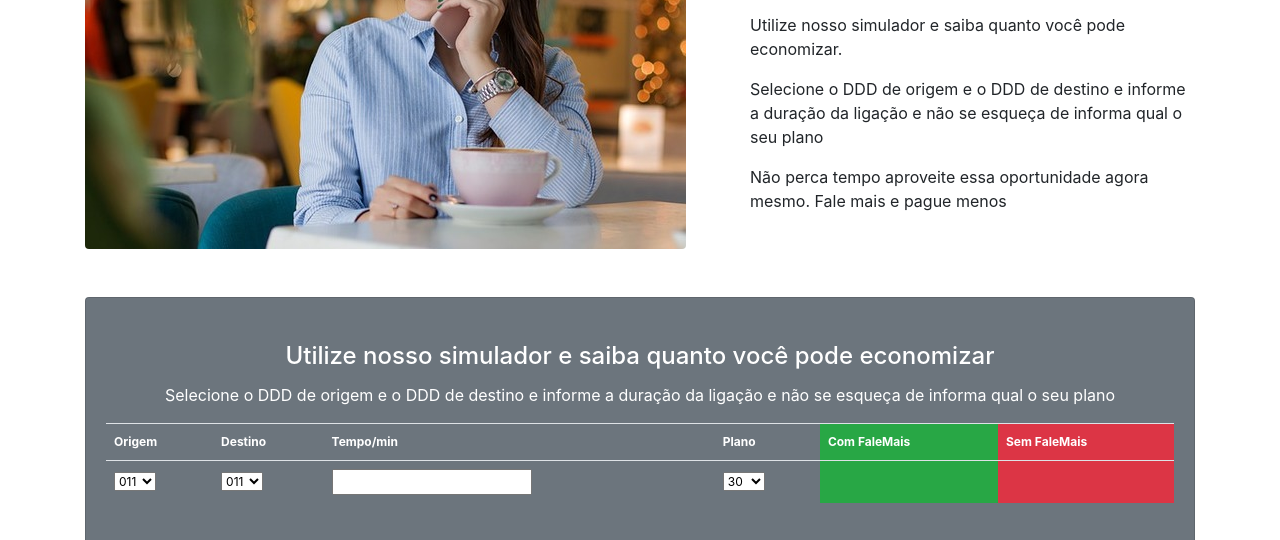
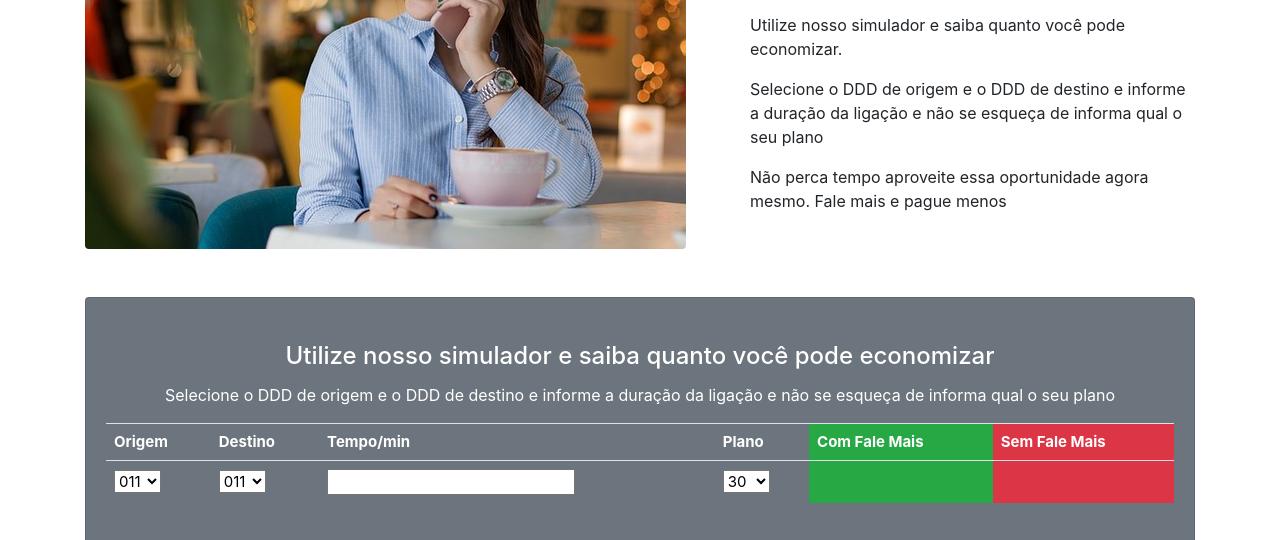
Before and after one commit to JuniorMagalhaesDeAlcantara/Desafio, a plain HTML site: page index.html in a window 1280 px wide. Shown: the part 255-795 px from the top of the page. Drawn offline with Linux system fonts and the light colour scheme.

Commit message:
Correção de Tamanho de fonte

```diff
--- a/css/estilo.css
+++ b/css/estilo.css
@@ -1,8 +1,4 @@
-/*!
- * Start Bootstrap - Small Business (https://startbootstrap.com/template-overviews/small-business)
- * Copyright 2013-2019 Start Bootstrap
- * Licensed under MIT (https://github.com/BlackrockDigital/startbootstrap-small-business/blob/master/LICENSE)
- */
+
 body {
   padding-top: 56px;
 }
@@ -21,7 +17,7 @@
 
 .table th,
 .table td {
-  font-size: 12px;
+  font-size: 15px;
   padding: 8px;
   line-height: 20px;
   text-align: left;
--- a/index.html
+++ b/index.html
@@ -59,8 +59,8 @@
                         <th>Destino</th>
                         <th>Tempo/min</th>
                         <th>Plano</th>
-                        <th class="table-active bg-success">Com FaleMais</th>
-                        <th class="table-active bg-danger">Sem FaleMais</th>
+                        <th class="table-active bg-success">Com Fale Mais</th>
+                        <th class="table-active bg-danger">Sem Fale Mais</th>
                     </tr>
 
                     <tr>
```
